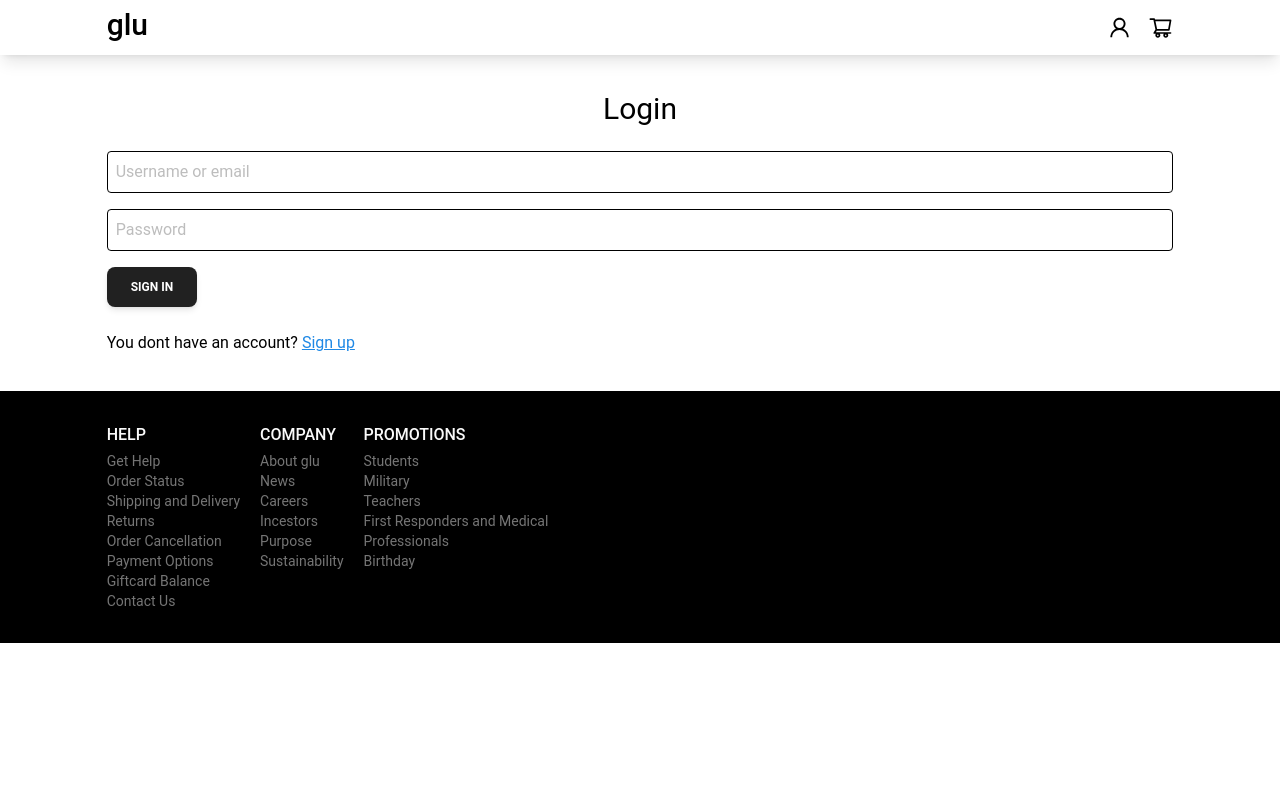
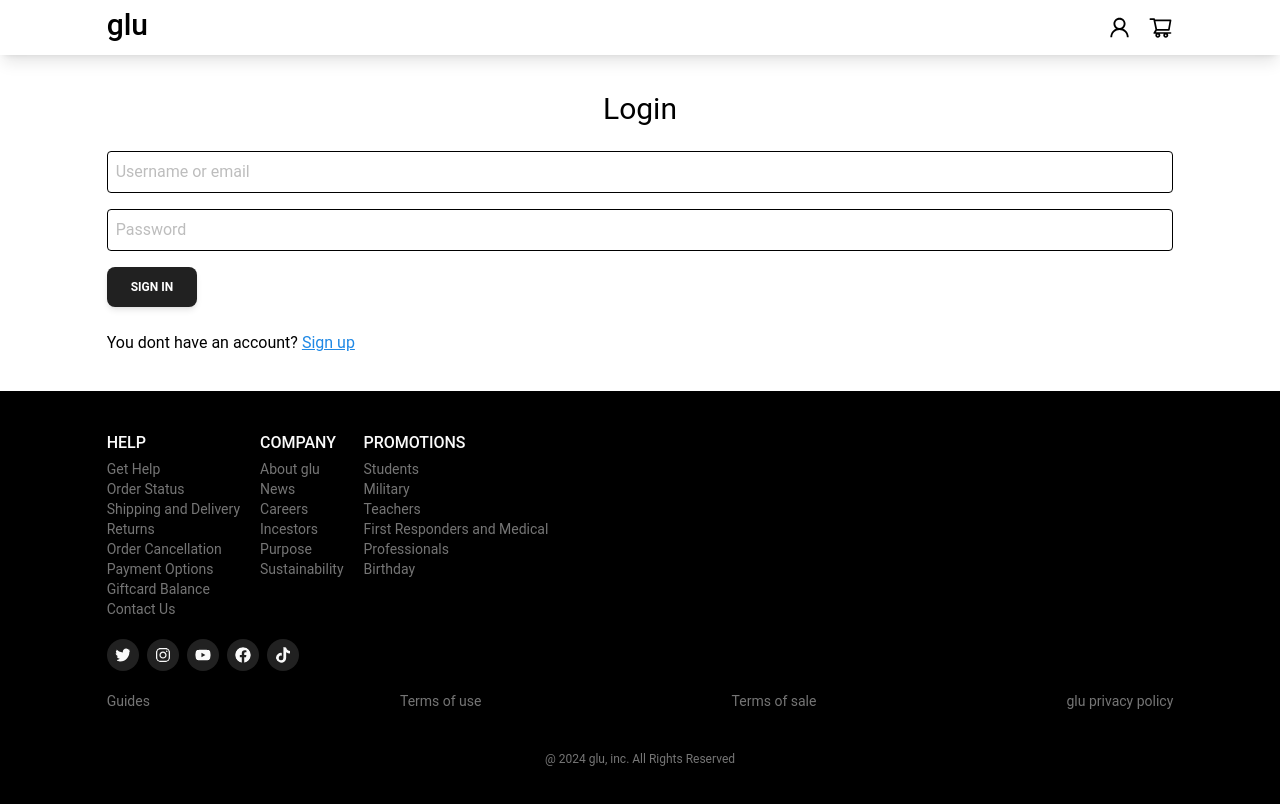
Before and after one commit to jeflugo/fake-ecommerce-1-client, a React (Vite) app: page /login in a window 1280 px wide. Shown: the top 804 px of the page. Built offline with nearby package versions, Linux system fonts and the light colour scheme.

Commit message:
Footer design done

```diff
--- a/src/components/Footer.jsx
+++ b/src/components/Footer.jsx
@@ -1,12 +1,12 @@
 import { Link } from 'react-router-dom'
 import Container from './Container'
-import { FOOTER_LINKS } from '../constants'
+import { FOOTER_INFO_LINKS, FOOTER_LINKS, SOCIAL_LINKS } from '../constants'
 
 function Footer() {
 	return (
-		<div className='bg-black text-gray-50'>
+		<div className='bg-black py-7 text-gray-50'>
 			<Container>
-				<div className='flex flex-wrap gap-5 py-5'>
+				<div className='mb-5 flex flex-wrap gap-5'>
 					{FOOTER_LINKS.map(({ name, values }, index) => (
 						<div key={index}>
 							<h4 className='mb-1 font-medium '>{name}</h4>
@@ -20,6 +20,28 @@ function Footer() {
 						</div>
 					))}
 				</div>
+				<div className='py mb-5 flex gap-2'>
+					{SOCIAL_LINKS.map(({ name, SocialIcon, url }, index) => (
+						<a key={index} href={url} target='_blank' rel='noopener noreferrer'>
+							<SocialIcon
+								title={name}
+								className='h-8 w-8 rounded-full bg-gray-900 p-2'
+							/>
+						</a>
+					))}
+				</div>
+				<div className='mb-10 flex flex-wrap justify-between gap-2'>
+					{FOOTER_INFO_LINKS.map(({ name, url }, index) => (
+						<Link key={index} to={url} className='text-sm text-gray-600'>
+							{name}
+						</Link>
+					))}
+				</div>
+				<div>
+					<h5 className='text-center text-xs text-gray-600'>
+						@ 2024 glu, inc. All Rights Reserved
+					</h5>
+				</div>
 			</Container>
 		</div>
 	)
--- a/src/constants/index.jsx
+++ b/src/constants/index.jsx
@@ -11,6 +11,14 @@ import SEASON_1 from '../assets/season-offers/season-offers-1.png'
 
 //* BEST SELLERS
 import BEST_SELLER_1 from '../assets/best-sellers/best-sellers-1.png'
+
+import {
+	FaTwitter,
+	FaYoutube,
+	FaFacebook,
+	FaInstagram,
+	FaTiktok,
+} from 'react-icons/fa'
 
 const CATEGORIES_PHOTOS = [
 	{
@@ -162,6 +170,53 @@ const FOOTER_LINKS = [
 	},
 ]
 
+const SOCIAL_LINKS = [
+	{
+		name: 'Twitter',
+		SocialIcon: FaTwitter,
+		url: '/',
+	},
+	{
+		name: 'Instagram',
+		SocialIcon: FaInstagram,
+		url: '/',
+	},
+	{
+		name: 'Youtube',
+		SocialIcon: FaYoutube,
+		url: '/',
+	},
+	{
+		name: 'Facebook',
+		SocialIcon: FaFacebook,
+		url: '/',
+	},
+	{
+		name: 'Tiktok',
+		SocialIcon: FaTiktok,
+		url: '/',
+	},
+]
+
+const FOOTER_INFO_LINKS = [
+	{
+		name: 'Guides',
+		url: '/',
+	},
+	{
+		name: 'Terms of use',
+		url: '/',
+	},
+	{
+		name: 'Terms of sale',
+		url: '/',
+	},
+	{
+		name: 'glu privacy policy',
+		url: '/',
+	},
+]
+
 export {
 	HERO_BANNER,
 	CATEGORIES_PHOTOS,
@@ -169,4 +224,6 @@ export {
 	SEASON_OFFERS_IMGS,
 	BEST_SELLERS,
 	FOOTER_LINKS,
+	SOCIAL_LINKS,
+	FOOTER_INFO_LINKS,
 }
```
